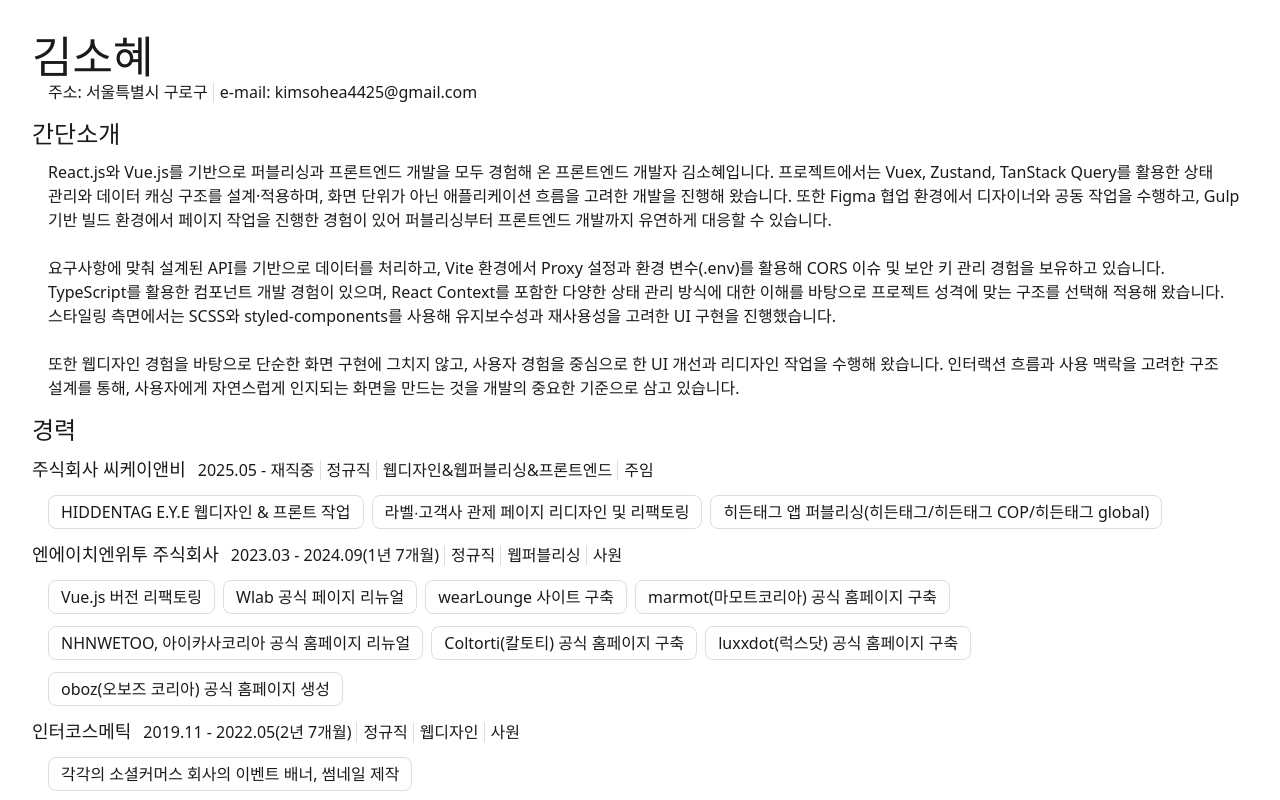
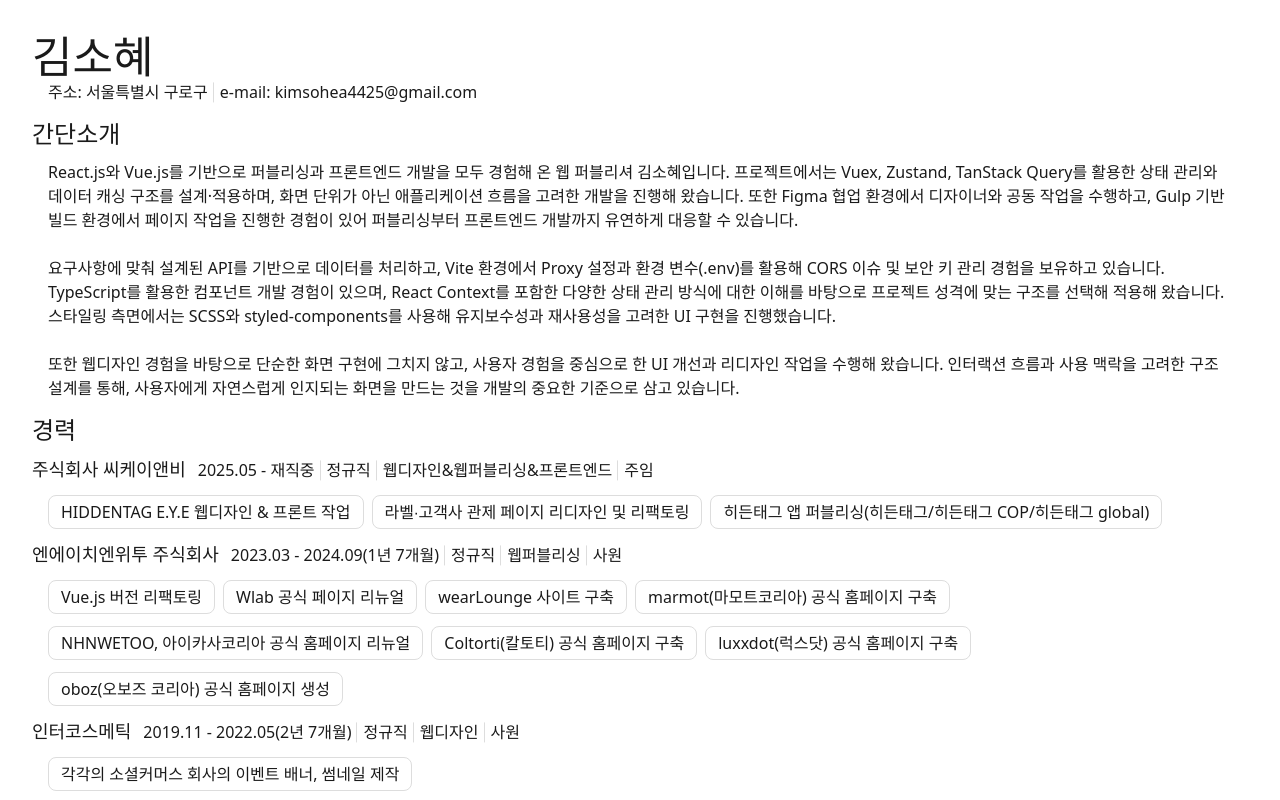
Before and after one commit to kimsohea/resume, a Vue app: page / in a window 1280 px wide. Shown: the top 800 px of the page. Built offline with nearby package versions, Linux system fonts and the light colour scheme; a web font is replaced by a local one.

Commit message:
feat: 쿼리값에 따른 직업 소개 문구 변경

```diff
--- a/src/components/Profile.vue
+++ b/src/components/Profile.vue
@@ -7,7 +7,7 @@
   <article>
     <h2>간단소개</h2>
     <p>
-      React.js와 Vue.js를 기반으로 퍼블리싱과 프론트엔드 개발을 모두 경험해 온 프론트엔드 개발자 김소혜입니다. 프로젝트에서는 Vuex, Zustand, TanStack Query를
+      React.js와 Vue.js를 기반으로 퍼블리싱과 프론트엔드 개발을 모두 경험해 온 {{career}} 김소혜입니다. 프로젝트에서는 Vuex, Zustand, TanStack Query를
       활용한 상태 관리와 데이터 캐싱 구조를 설계·적용하며, 화면 단위가 아닌 애플리케이션 흐름을 고려한 개발을 진행해 왔습니다. 또한 Figma 협업 환경에서
       디자이너와 공동 작업을 수행하고, Gulp 기반 빌드 환경에서 페이지 작업을 진행한 경험이 있어 퍼블리싱부터 프론트엔드 개발까지 유연하게 대응할 수 있습니다.
       <br /><br />
@@ -20,3 +20,8 @@
     </p>
   </article>
 </template>
+
+<script setup>
+  const type = new URLSearchParams(window.location.search).get("type") || ""
+  const career = type === "FE" ? "프론트엔드 개발자" : "웹 퍼블리셔"
+</script>
```
